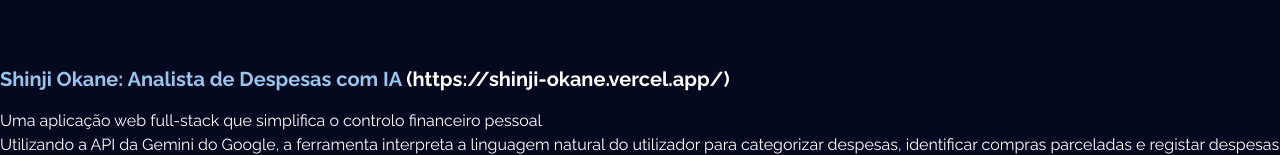
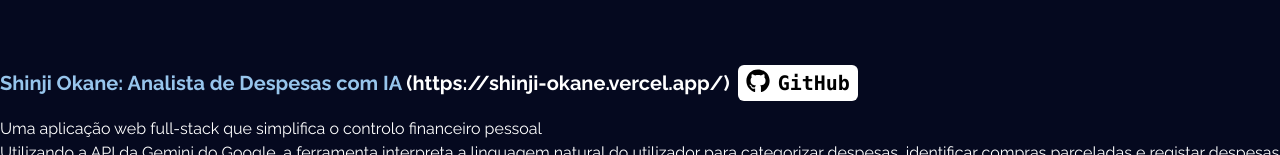
Before and after one commit to leomitas/portfolio, a Next.js app: page /projects in a window 1280 px wide. Shown: the part 199-354 px from the top of the page. Built offline with nearby package versions, Linux system fonts and the light colour scheme.

Commit message:
feat: add github project repository

```diff
--- a/src/components/Projects.tsx
+++ b/src/components/Projects.tsx
@@ -2,6 +2,7 @@
 import React from "react";
 import { Carousel, CarouselContent, CarouselItem } from "./ui/carousel";
 import { projects } from "@/database";
+import { FaGithub } from "react-icons/fa";
 
 export default function Projects() {
   return (
@@ -10,6 +11,7 @@
         {projects.map((project, i) => {
           return (
             <li className="flex flex-col gap-4" key={i}>
+              <div className="flex items-center gap-2">
                 <a
                   href={project.link}
                   target="_blank"
@@ -18,6 +20,17 @@
                   {project.title}{" "}
                   <span className="text-white">({project.link})</span>
                 </a>
+                <a
+                  href={project.repo}
+                  target="_blank"
+                  className="flex gap-2 bg-white rounded-md py-1 px-2"
+                >
+                  <FaGithub color="black" className="w-6 h-6" />
+                  <span className="text-xl font-mono font-extrabold text-black">
+                    GitHub
+                  </span>
+                </a>
+              </div>
               <div>
                 {project.description.split(". ").map((sentence, i) => (
                   <p key={i}>{sentence}</p>
--- a/src/database.ts
+++ b/src/database.ts
@@ -2,6 +2,7 @@
   {
     link: "https://shinji-okane.vercel.app/",
     title: "Shinji Okane: Analista de Despesas com IA",
+    repo: "https://github.com/leomitas/shinji-okane",
     description:
       "Uma aplicação web full-stack que simplifica o controlo financeiro pessoal. Utilizando a API da Gemini do Google, a ferramenta interpreta a linguagem natural do utilizador para categorizar despesas, identificar compras parceladas e registar despesas recorrentes automaticamente. O projeto foi construído com Next.js, TypeScript e Prisma, com os dados a serem guardados numa base de dados PostgreSQL. O objetivo principal foi criar uma experiência de utilizador fluida, eliminando a necessidade de preencher formulários manuais e oferecendo uma visão clara das finanças presentes e futuras.",
     images: [
```
Lines whose indentation alone changed are shown as unchanged.
